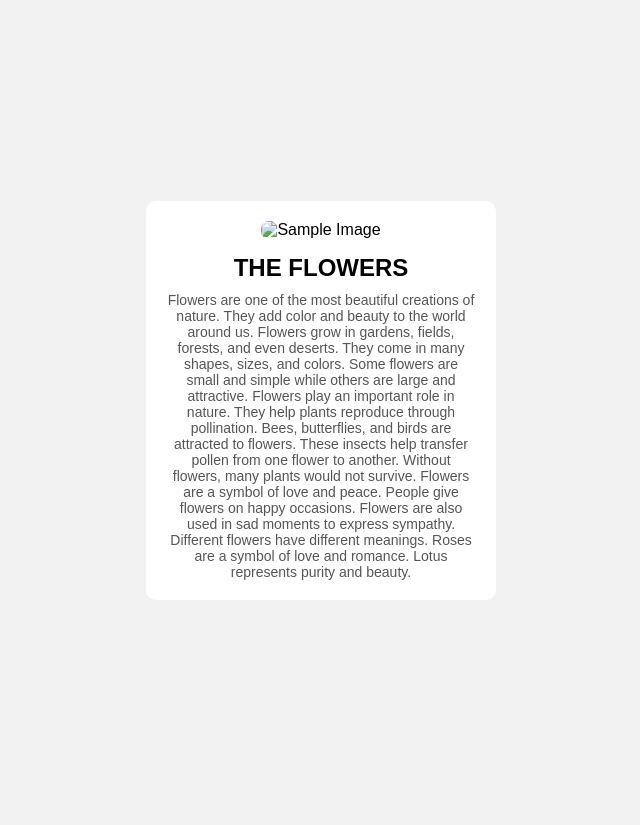
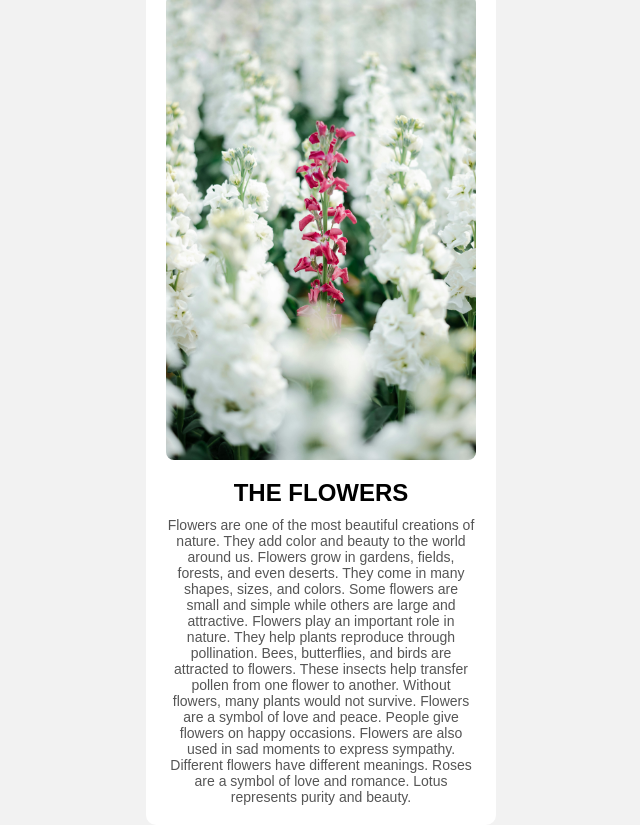
Before and after one commit to m-hadeed-official/css-assignment-1, a plain HTML site: page index.html in a window 1280 px wide. Shown: the whole page, without its empty margins (319-959 px from the left). Before the commit the page ends 800 px from the top, so only its background shows below. Drawn offline with Linux system fonts and the light colour scheme; the site is published under a folder, as on GitHub Pages, so addresses that start at the root find nothing.

Commit message:
img-src-corrected

```diff
--- a/index.html
+++ b/index.html
@@ -9,7 +9,7 @@
 <body>
 
     <div class="card">
-        <img src="/image/pexels-harriet-b-392993362-18687382.jpg "alt="Sample Image">
+        <img src="image/pexels-harriet-b-392993362-18687382.jpg "alt="Sample Image">
 
         <h2>THE FLOWERS</h2>
 
```
